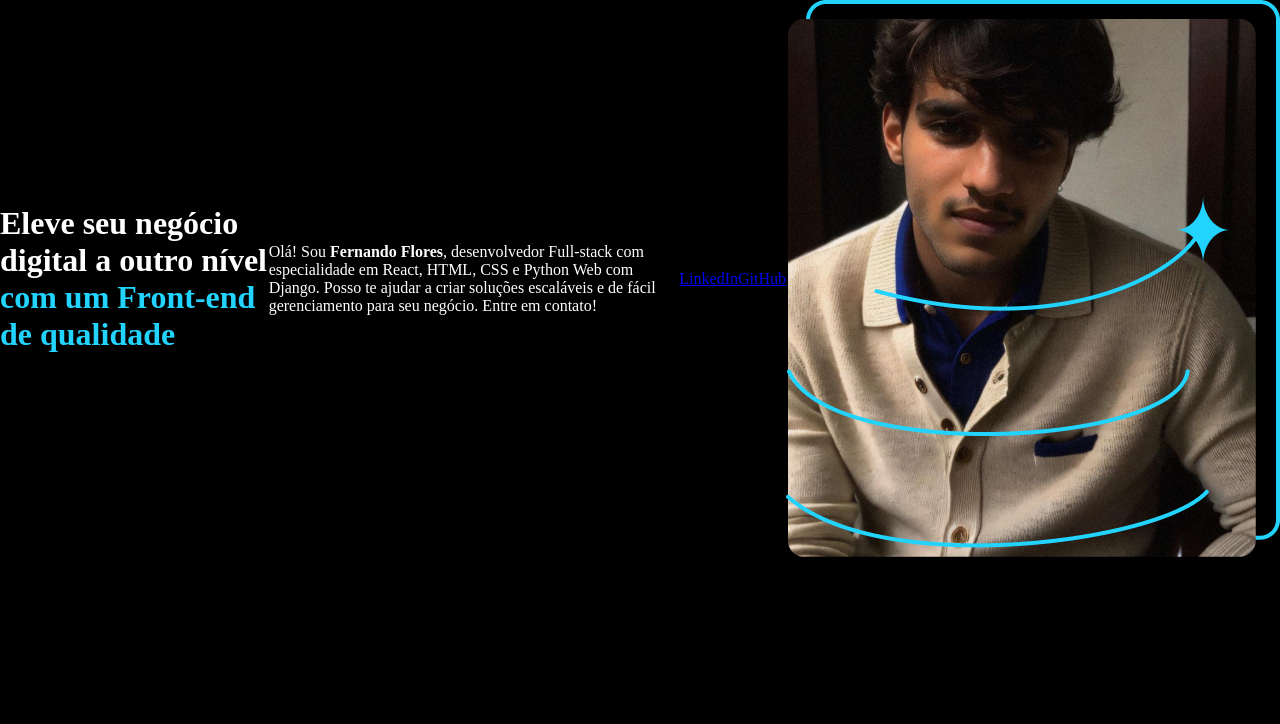
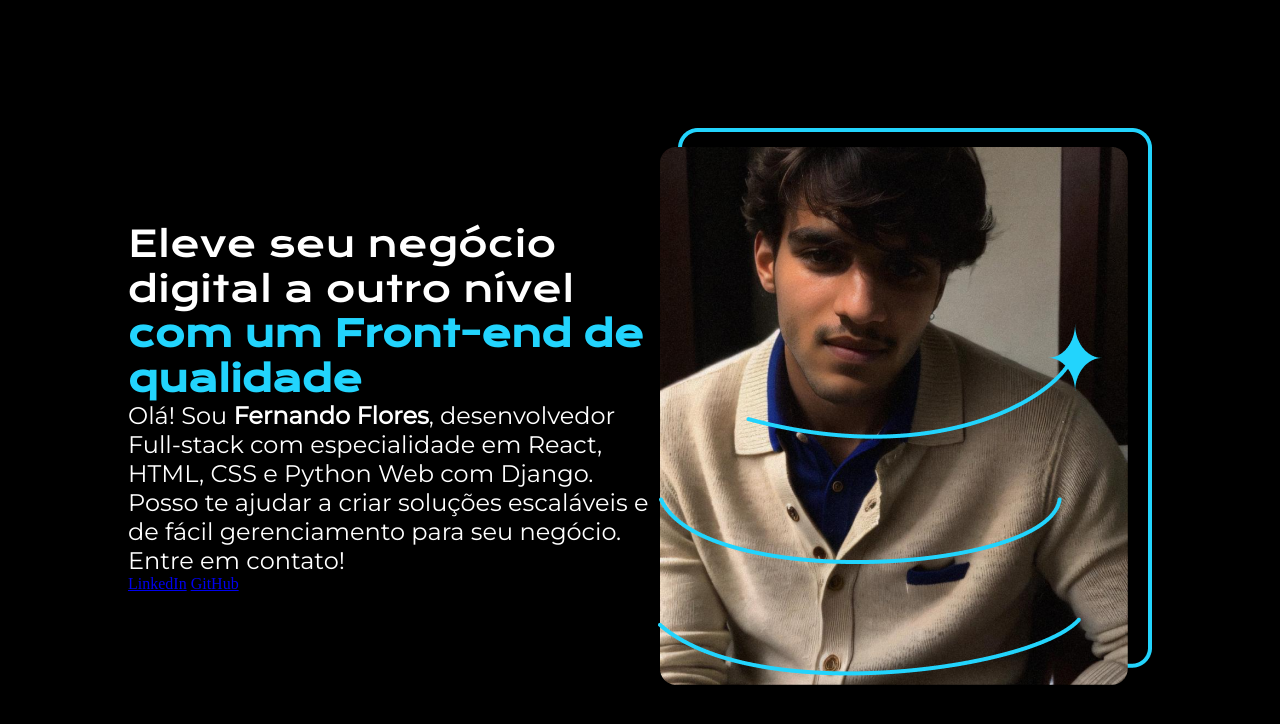
Before and after one commit to FernandoAurelius/portfolio, a plain HTML site: page index.html in a window 1280 px wide. Drawn offline with nearby package versions, Linux system fonts and the light colour scheme.

Commit message:
Add: estilos de fonte, seção 'principal', classes no padrão BEM, alinhamento de conteúdos com flexbox

```diff
--- a/index.html
+++ b/index.html
@@ -13,13 +13,18 @@
 <body>
     <header></header>
     <main class="principal">
-        <h1> Eleve seu negócio digital a outro nível <strong class="titulo-destaque">com um Front-end de qualidade</strong> </h1>
-        <p>
-            Olá! Sou <strong>Fernando Flores</strong>, desenvolvedor Full-stack com especialidade em React, HTML, CSS e Python Web com
-            Django. Posso te ajudar a criar soluções escaláveis e de fácil gerenciamento para seu negócio. Entre em contato!
-        </p>
-        <a href="https://linkedin.com/in/devflores">LinkedIn</a>
-        <a href="github.com/FernandoAurelius">GitHub</a>
+        <section class="principal__conteudo">
+            <h1 class="principal__conteudo__titulo"> Eleve seu negócio digital a outro nível <strong
+                    class="principal__conteudo__titulo-destaque">com um Front-end de qualidade</strong> </h1>
+            <p class="principal__conteudo__texto">
+                Olá! Sou <strong>Fernando Flores</strong>, desenvolvedor Full-stack com especialidade em React, HTML,
+                CSS e Python Web com
+                Django. Posso te ajudar a criar soluções escaláveis e de fácil gerenciamento para seu negócio. Entre em
+                contato!
+            </p>
+            <a href="https://linkedin.com/in/devflores">LinkedIn</a>
+            <a href="github.com/FernandoAurelius">GitHub</a>
+        </section>
         <img src="foto-portfolio.png" alt="Foto profissional de Fernando Flores">
     </main>
     <footer></footer>
--- a/style.css
+++ b/style.css
@@ -1,3 +1,5 @@
+@import url('https://fonts.googleapis.com/css2?family=Krona+One&family=Montserrat&display=swap');
+
 /* Reset.css */
 * {
     margin: 0px;
@@ -12,10 +14,30 @@ body {
 }
 
 .principal {
+    margin: 10%;
     display: flex;
     align-items: center;
+    justify-content: space-between;
 }
 
-.titulo-destaque {
+.principal__conteudo {
+    width: 615px;
+}
+
+.principal__conteudo__titulo {
+    font-family: 'Krona One', sans-serif;
+    font-weight: 400;
+    font-style: normal;
+    font-size: 36px;
+}
+
+.principal__conteudo__titulo-destaque {
     color: #22D4FD;
 }
+
+.principal__conteudo__texto {
+    font-family: 'Montserrat', sans-serif;
+    font-weight: 400;
+    font-size: normal;
+    font-size: 24px;
+}
```
